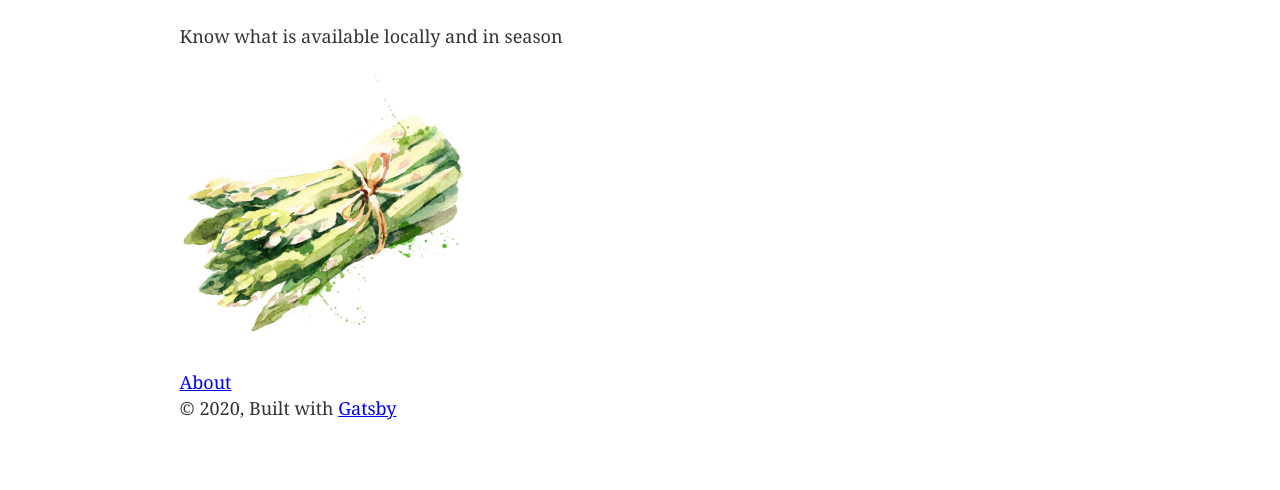
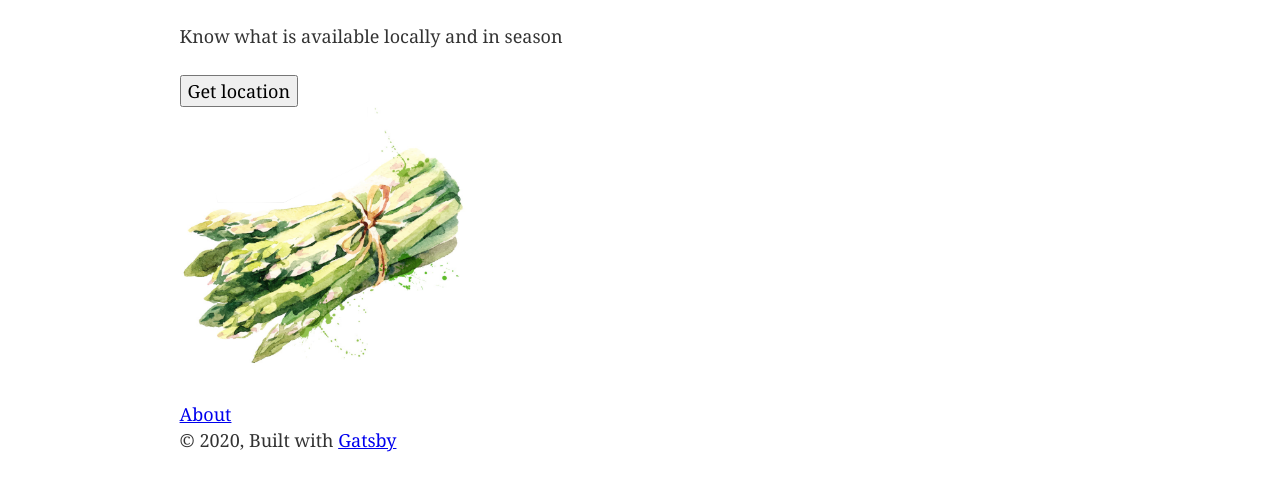
Before and after one commit to mmassie/inseason, a Gatsby site: page / in a window 1280 px wide. Shown: the part 100-590 px from the top of the page. Built offline with nearby package versions, Linux system fonts and the light colour scheme; Gatsby itself is replaced by a stand-in of ours.

Commit message:
adding a button
No component yet for buttons so expecting this push to break the site

```diff
--- a/src/pages/index.js
+++ b/src/pages/index.js
@@ -10,6 +10,8 @@ const IndexPage = () => (
     <SEO title="Home" />
     <p>Know what is available locally and in season</p>
 
+    <button>Get location</button>
+
 
     <div style={{ maxWidth: `300px`, marginBottom: `1.45rem` }}>
       <Image />
```
